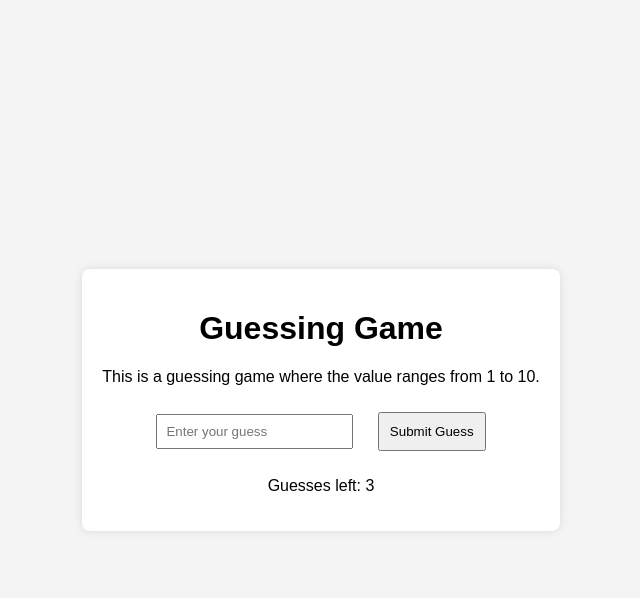
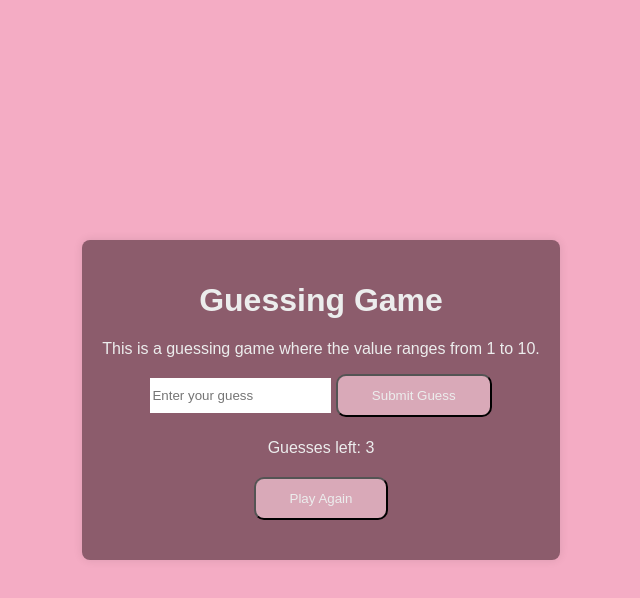
Before and after one commit to dejodammy/Guesser-project, a plain HTML site: page index.html in a window 1280 px wide. Both pictures are taken after a click on the button "Start Game". Shown: the whole page, without its empty margins (319-959 px from the left). Drawn offline with Linux system fonts and the light colour scheme; a web font is replaced by a local one.

Commit message:
new shii

```diff
--- a/index.html
+++ b/index.html
@@ -10,16 +10,16 @@
     <div class="container">
       <h1>Guessing Game</h1>
       <p>This is a guessing game where the value ranges from 1 to 10.</p>
-      <button onclick="startGame()">Start Game</button>
+      <button id="start-game"  class="default-btn"  onclick="startGame()">Start Game</button>
       <div id="game-container" style="display: none">
         <p id="message"></p>
         <p id="range"></p>
         <input type="number" id="user-input" placeholder="Enter your guess" onkeydown="handleEnter(event)"/>
-        <button onclick="checkGuess(); hiOrLow();">Submit Guess</button>
+        <button id="submit-button"  class="default-btn" onclick="checkGuess(); hiOrLow();">Submit Guess</button>
         <p id="guesses-left"></p>
+        <button id="play-again" class="default-btn" onclick="startGame()" >Play Again</button>
       </div>
 
-      <button onclick="playAgain()" style="display: none">Play Again</button>
     </div>
     <script src="script.js"></script>
   </body>
--- a/script.js
+++ b/script.js
@@ -6,14 +6,18 @@ function startGame() {
     numbers = [1, 2, 3, 4, 5, 6, 7, 8, 9, 10];
     shuffleArray(numbers);
     value = getRandomValue(numbers);
-    guesses = 3; // Set the maximum number of guesses
+    guesses = 3;
 
     document.getElementById("game-container").style.display = "block";
     document.getElementById("message").innerText = "";
     document.getElementById("range").innerText = "";
     document.getElementById("user-input").value = "";
+    document.getElementById("user-input").style.display = "inline-block";  // Reset the display style
+    document.getElementById("submit-button").style.display = "inline-block";  // Reset the display style
     document.getElementById("guesses-left").innerText = `Guesses left: ${guesses}`;
     document.querySelector("button").style.display = "none";
+
+
 }
 
 function hiOrLow() {
@@ -42,7 +46,10 @@ function checkGuess() {
             if (userGuess === value) {
                 document.getElementById("message").innerText = "You got the correct value! Hurray!";
                 document.getElementById("guesses-left").innerText = "";
-                document.querySelector("button").style.display = "block";
+                document.getElementById("user-input").style.display = "none";
+                document.getElementById("submit-button").style.display = "none";
+
+
             } else {
                 const guessesLeft = guesses;
                 document.getElementById("message").innerText = `Wrong guess! Try again. You have ${guessesLeft} guess(es) left.`;
@@ -50,7 +57,9 @@ function checkGuess() {
                 if (guessesLeft === 0) {
                     document.getElementById("message").innerText = "You ran out of chances. GG's!";
                     document.getElementById("guesses-left").innerText = "";
-                    document.querySelector("button").style.display = "block";
+
+                    document.getElementById("user-input").style.display = "none";
+                    document.getElementById("submit-button").style.display = "none";
                 } else {
                     document.getElementById("guesses-left").innerText = `Guesses left: ${guessesLeft}`;
                 }
@@ -61,9 +70,7 @@ function checkGuess() {
     }
 }
 
-function playAgain() {
-    startGame();
-}
+
 
 function shuffleArray(array) {
     for (let i = array.length - 1; i > 0; i--) {
--- a/styles.css
+++ b/styles.css
@@ -1,28 +1,107 @@
+@import url('https://fonts.googleapis.com/css2?family=Tourney:wght@100;300&display=swap');
+
+/*=======================================
+           BODY
+========================================*/
+
 body {
-    font-family: Arial, sans-serif;
-    background-color: #f4f4f4;
+    font-family: 'Tourney', sans-serif;
+    background-color:#f4acc4;
     margin: 0;
     display: flex;
     justify-content: center;
     align-items: center;
     height: 100vh;
 }
+/*=======================================
+           CONTAINER
+========================================*/
 
 .container {
+    color:#eceded;
     text-align: center;
-    background-color: white;
+    background-color:#8c5c6c;
     padding: 20px;
     border-radius: 8px;
     box-shadow: 0 0 10px rgba(0, 0, 0, 0.1);
 }
 
-button {
-    padding: 10px;
-    margin: 10px;
+
+/*=======================================
+           BUTTON
+========================================*/
+
+
+.default-btn {
+    display: inline-block;
+    padding: 12px 34px;
+    color: #eceded;
+    border-radius: 10px;
+    position: relative;
+    overflow: hidden;
+    transition: 0.5s;
+    text-align: center;
+    background: #d9a9b8;
     cursor: pointer;
 }
 
-input {
-    padding: 8px;
-    margin: 10px;
-}
+  .default-btn::before {
+    content: "";
+    position: absolute;
+    top: 0;
+    left: 0;
+    width: 100%;
+    height: 100%;
+    z-index: -1;
+    background: #d9a9b8;  transition: 0.5s ease-in;
+  }
+  .default-btn::after {
+    content: "";
+    position: absolute;
+    top: 0;
+    left: 0;
+    width: 100%;
+    height: 100%;
+    background: #e91b1bb4;
+    transition: 0.5s;
+    opacity: 0;
+    visibility: hidden;
+    z-index: -1;
+  }
+
+
+
+
+
+/*=======================================
+           USER INPUT
+========================================*/
+
+  #user-input{
+   border: none;
+   outline: 0;
+   transition: 0.5s;
+   padding-top: 10px;
+   padding-bottom: 10px;
+   margin-bottom: 10px;
+  }
+
+  #play-again {
+    display: block;
+    margin: 20px auto;
+  }
+
+  #game-container {
+    display: flex;
+    flex-direction: column;
+    align-items: center;
+    justify-content: center;
+    text-align: center; /* Align the text within the container */
+  }
+
+
+
+  #submit-button {
+    display: inline-block;
+    vertical-align: middle;
+  }
```
